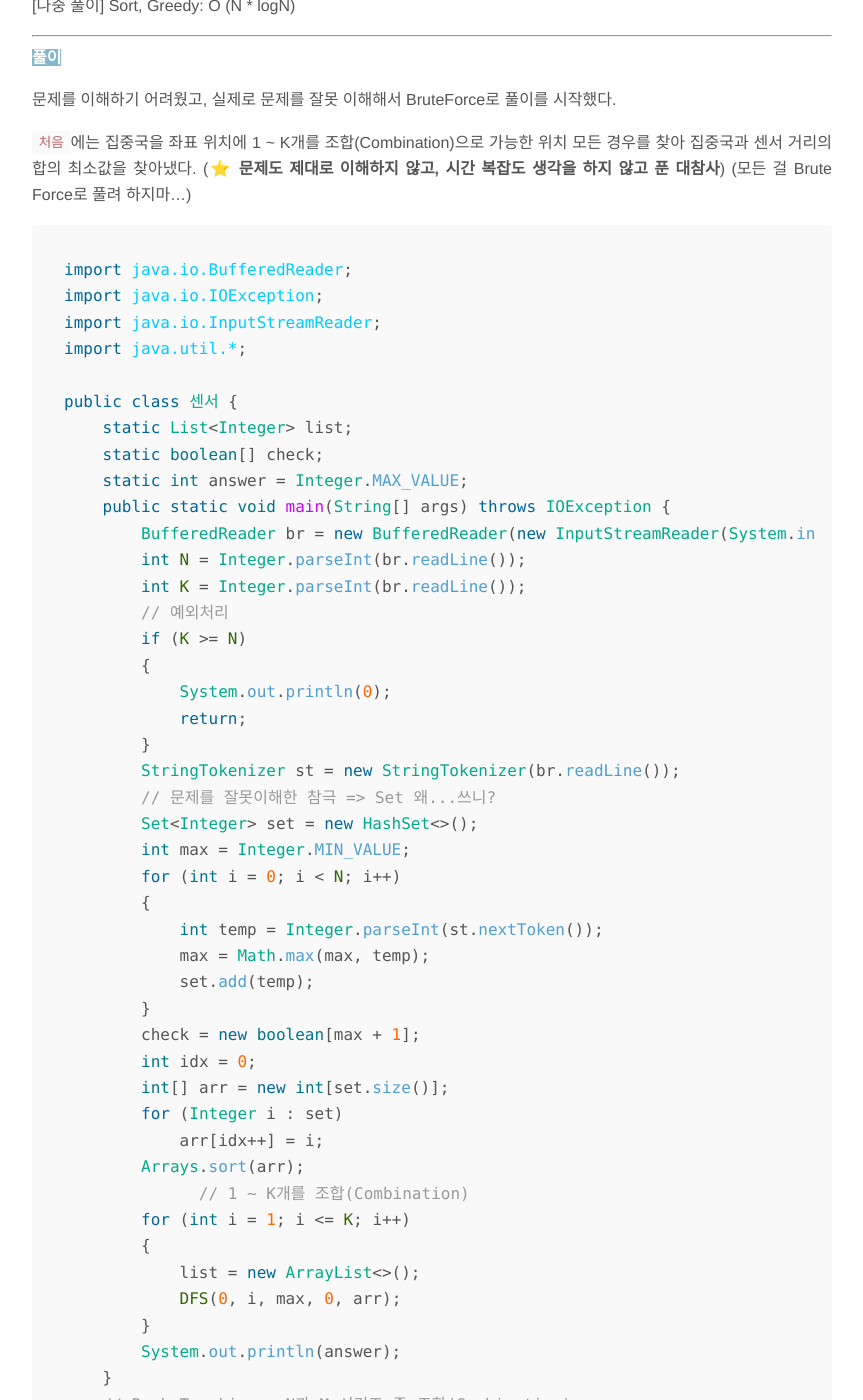
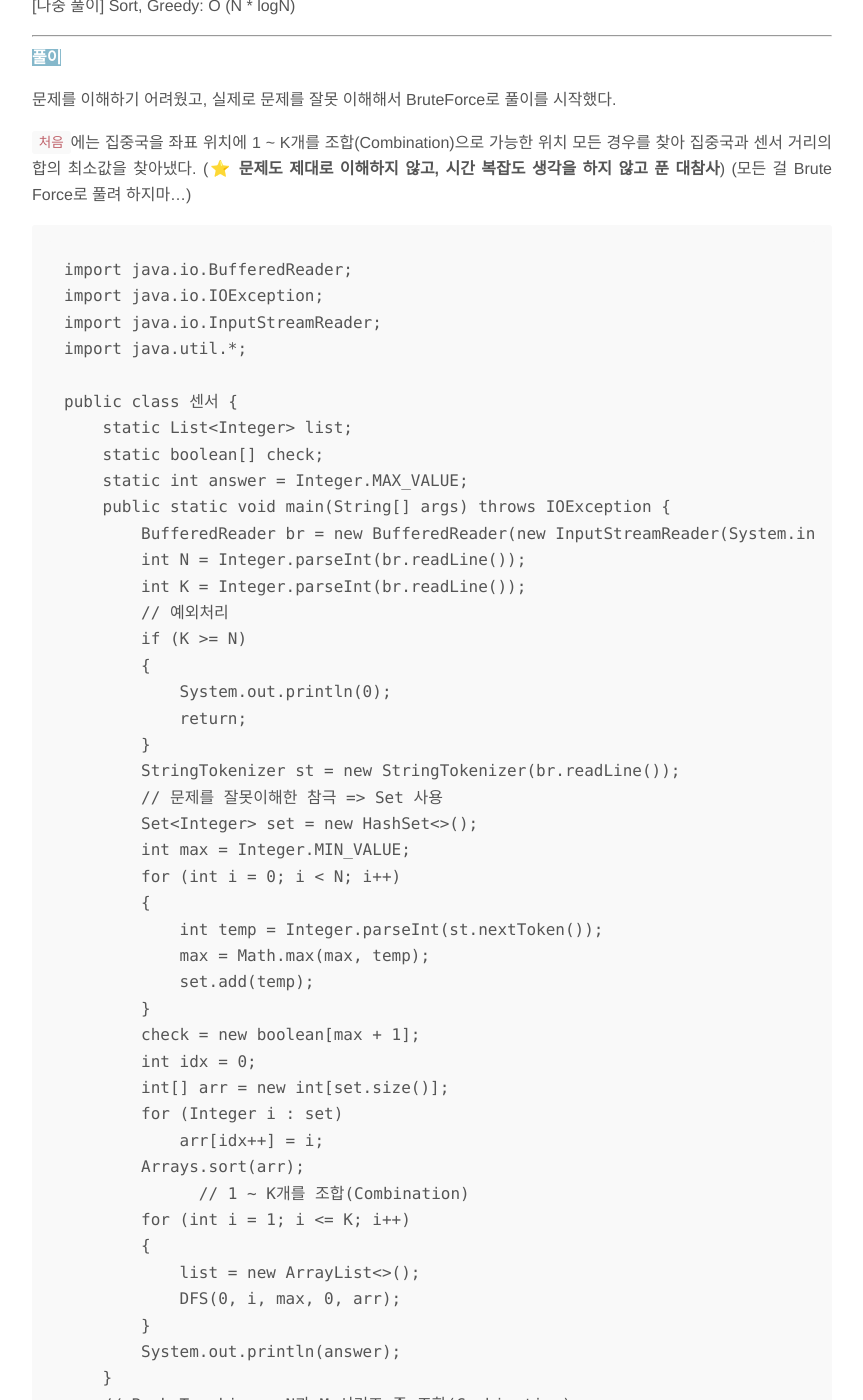
Before and after one commit to hyunwlee-dev/TIL, a Jekyll site: the page built from _posts/2021-09-14-algorithm.md, in a window 1280 px wide and 1400 px high, scrolled down 1344 px. Shown: the whole window, without its empty margins (208-1071 px from the left). Built offline with Jekyll 4.4.1, drawn with Linux system fonts in a browser that asks for light colours; nearby versions of some CDN libraries; some of the changed text lies outside the part shown.

Commit message:
modified:   2021-09-14-algorithm.md

````diff
--- a/_posts/2021-09-14-algorithm.md
+++ b/_posts/2021-09-14-algorithm.md
@@ -34,7 +34,7 @@ author: "hyunwlee"
 
 `처음`에는 집중국을 좌표 위치에 1 ~ K개를 조합(Combination)으로 가능한 위치 모든 경우를 찾아 집중국과 센서 거리의 합의 최소값을 찾아냈다. (⭐️ <strong>문제도 제대로 이해하지 않고, 시간 복잡도 생각을 하지 않고 푼 대참사</strong>) (모든 걸 Brute Force로 풀려 하지마...)
 
-```java
+```
 import java.io.BufferedReader;
 import java.io.IOException;
 import java.io.InputStreamReader;
@@ -55,7 +55,7 @@ public class 센서 {
             return;
         }
         StringTokenizer st = new StringTokenizer(br.readLine());
-        // 문제를 잘못이해한 참극 => Set 왜...쓰니?
+        // 문제를 잘못이해한 참극 => Set 사용
         Set<Integer> set = new HashSet<>();
         int max = Integer.MIN_VALUE;
         for (int i = 0; i < N; i++)
@@ -118,7 +118,7 @@ public class 센서 {
 2. 각 센서 거리 차이를 담은 list (오름차순)
 3. list의 0 ~ (n - k)를 합해 출력한다. => 거리가 긴 것은 뛰어 넘을 수 있다.
 
-```java
+```
 import java.io.BufferedReader;
 import java.io.IOException;
 import java.io.InputStreamReader;
````
